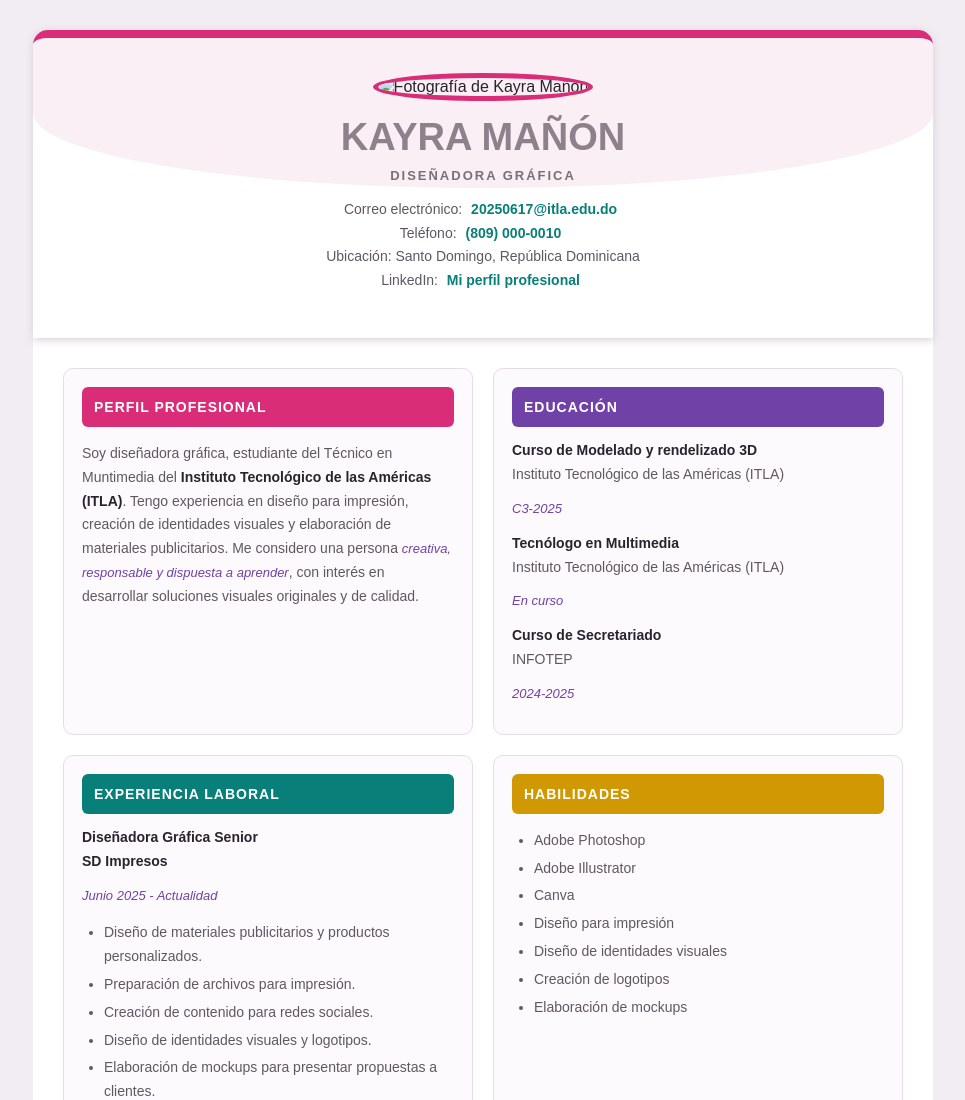
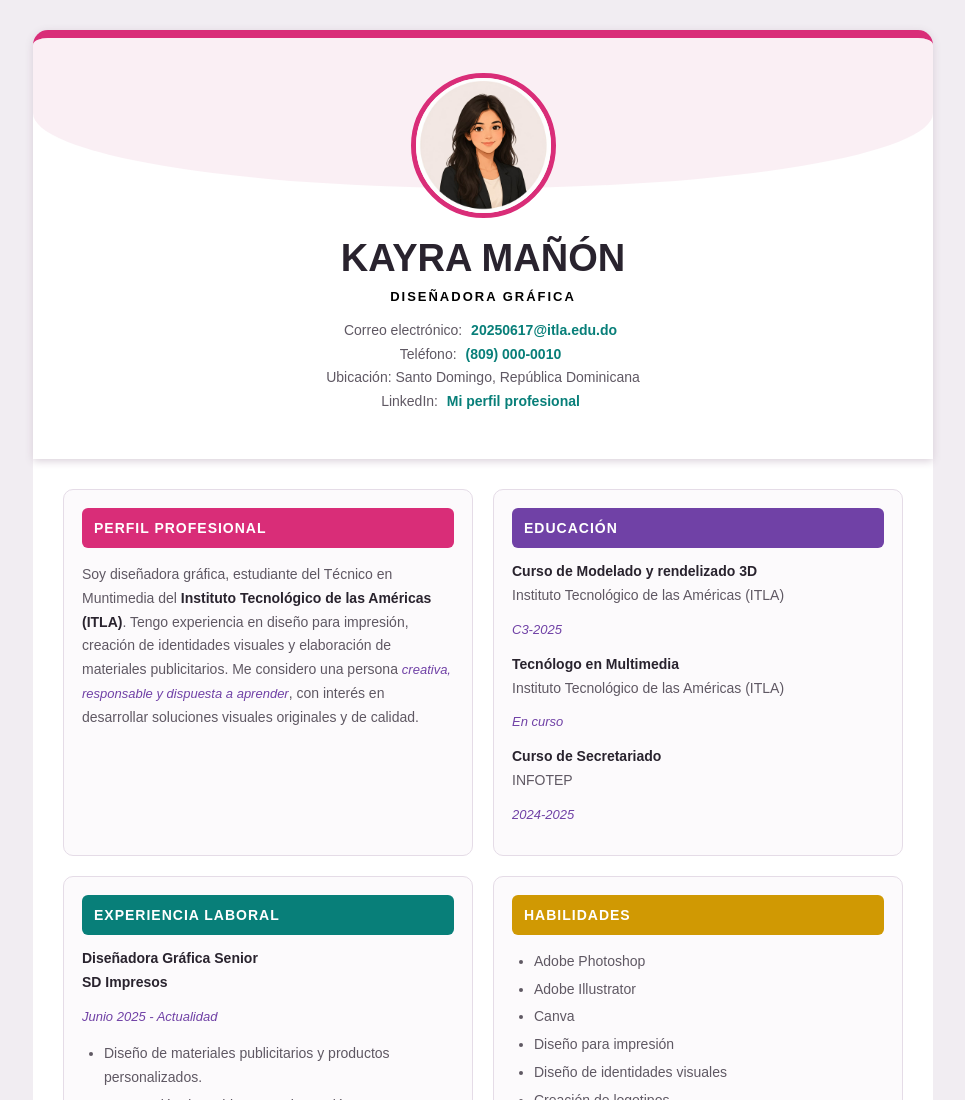
Before and after one commit to kayravale14-lab/CurriculumKayra, a plain HTML site: page index.html in a window 1280 px wide. Shown: the top 1100 px of the page, without its empty margins (157-1122 px from the left). Drawn offline with Linux system fonts and the light colour scheme.

Commit message:
Update index.html

```diff
--- a/index.html
+++ b/index.html
@@ -12,7 +12,7 @@
     <header>
 
        <div class="decoracion"></div>
-        <img src="./Fotocurriculum.jpeg" alt="Fotografía de Kayra Mañón" width="150">
+        <img src="./Fotocurriculum.jpg" alt="Fotografía de Kayra Mañón" width="150">
 
 
         <h1>Kayra Mañón</h1>
```
